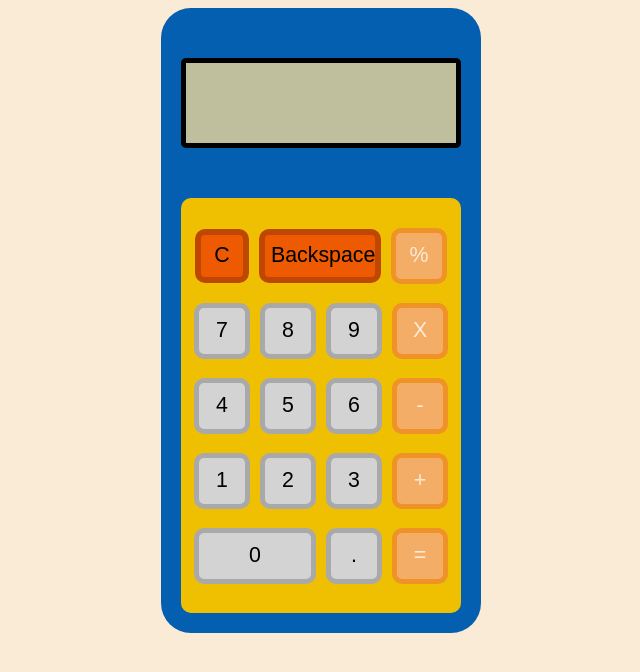
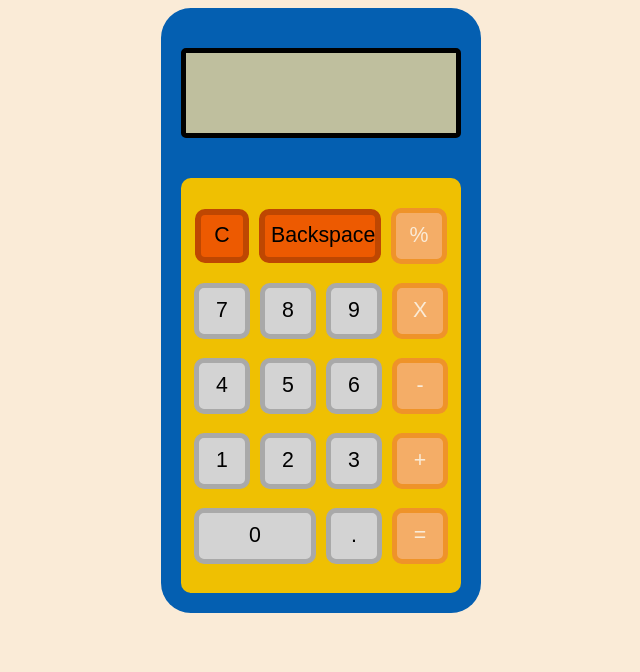
Before and after one commit to just-zack/calculator-odin, a plain HTML site: page index.html in a window 1280 px wide. Shown: the whole page, without its empty margins (319-959 px from the left). Drawn offline with Linux system fonts and the light colour scheme.

Commit message:
Change some color and styles

```diff
--- a/styles.css
+++ b/styles.css
@@ -12,7 +12,7 @@ body {
     background-color: #045FB1;
     border-radius: 30px;
     padding: 20px;
-    padding-top: 50px;
+    padding-top: 40px;
 }
 
 #calculator {
@@ -30,7 +30,7 @@ body {
 }
 
 .spacer {
-    min-height: 50px;
+    min-height: 40px;
     background-color: #045FB1;
 }
 #buttonDisplay {
```
